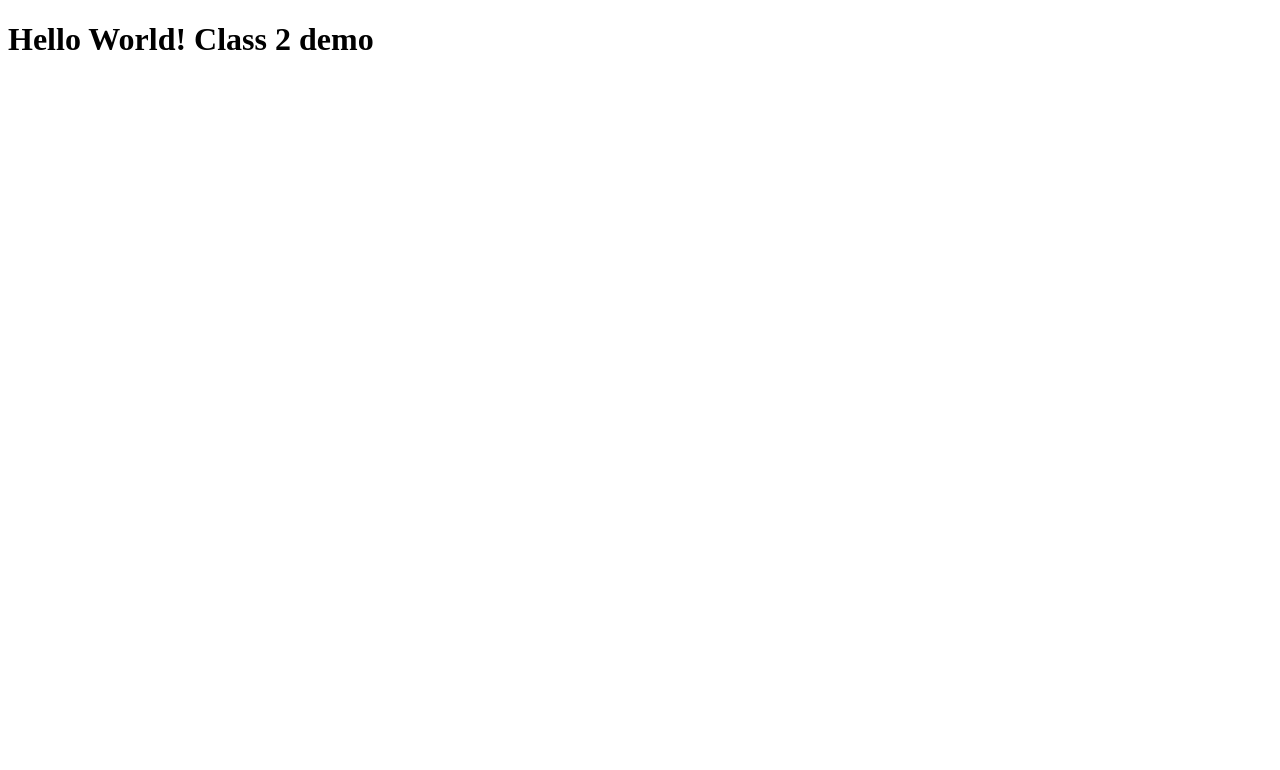
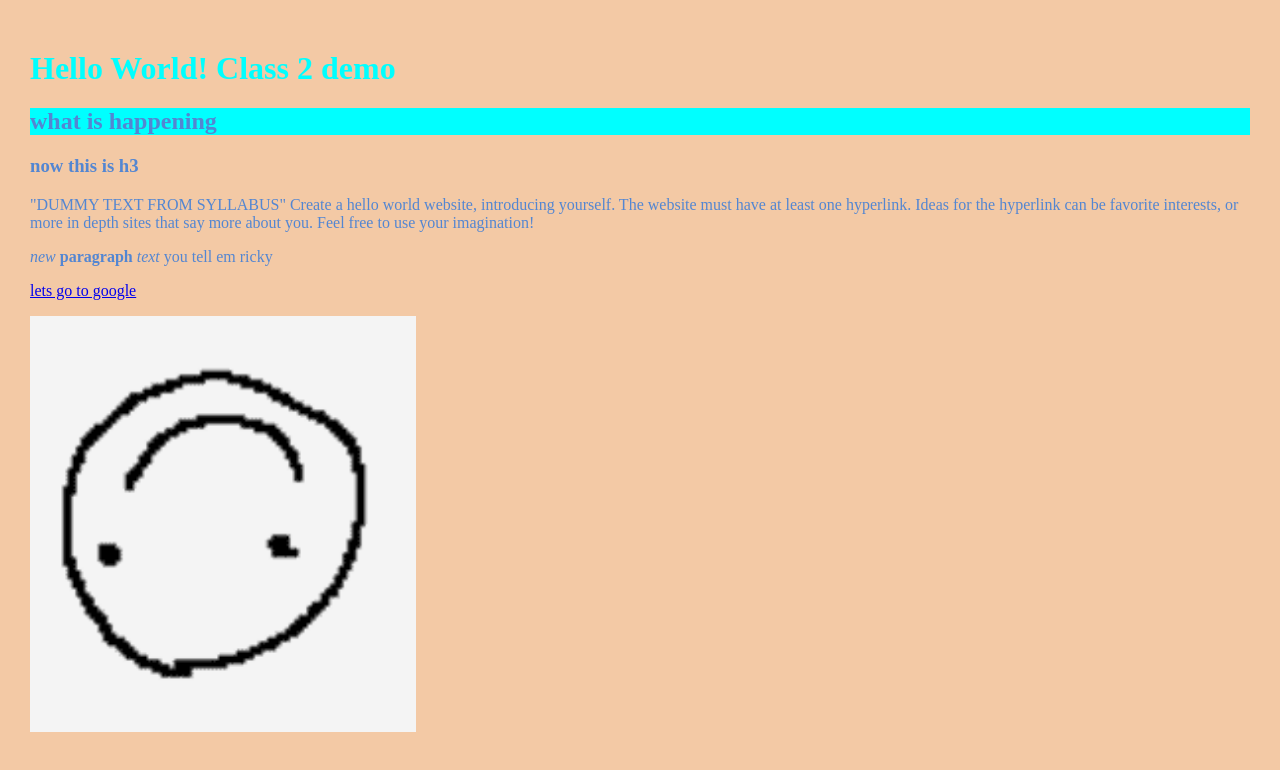
Before and after one commit to LeonCalzone/Webpage-Design-Class-2, a plain HTML site: page index.html in a window 1280 px wide. Drawn offline with Linux system fonts and the light colour scheme.

Commit message:
Progress demo

```diff
--- a/index.html
+++ b/index.html
@@ -1,11 +1,41 @@
 <!DOCTYPE html>
 <html lang="en">
+
 <head>
     <meta charset="UTF-8">
     <meta name="viewport" content="width=device-width, initial-scale=1.0">
     <title>Hello World Demo</title>
+    <style>
+        body {
+            background-color: rgb(243, 201, 165);
+            margin: 30px;
+            margin-top: 50px;
+            color: rgb(83, 134, 210);
+        }
+
+        h1 {
+            color: aqua;
+            font-size: xx-large;
+        }
+
+        h2 {
+            background-color: aqua;
+        }
+    </style>
 </head>
+
 <body>
     <h1>Hello World! Class 2 demo</h1>
+    <h2>what is happening</h2>
+    <h3> now this is h3</h3>
+    <p>"DUMMY TEXT FROM SYLLABUS" Create a hello world website, introducing yourself. The website must have at least one
+        hyperlink. Ideas for the hyperlink can be favorite interests, or more in depth sites that say more about you.
+        Feel free to use your imagination!
+    </p>
+    <p> <i>new</i> <b>paragraph</b> <em>text</em> you tell em ricky </p>
+    <p><a href="https://www.google.com/" target="_blank"> lets go to google</a></p>
+    <img src="images/smile.png">
+    <alt smile></alt>
 </body>
+
 </html>
```
Also changed, not shown: images/smile.png (added), 2 other files.
